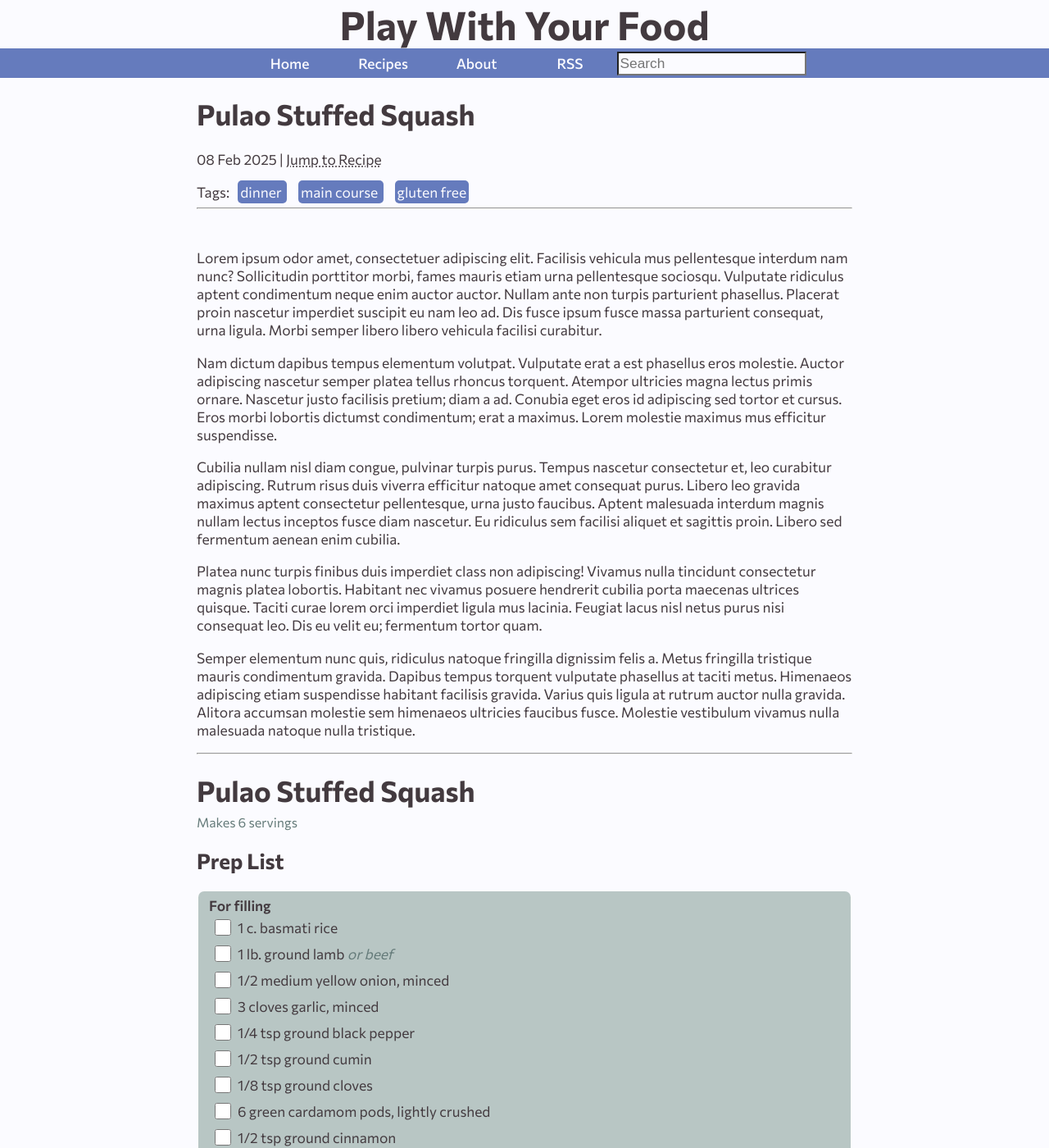
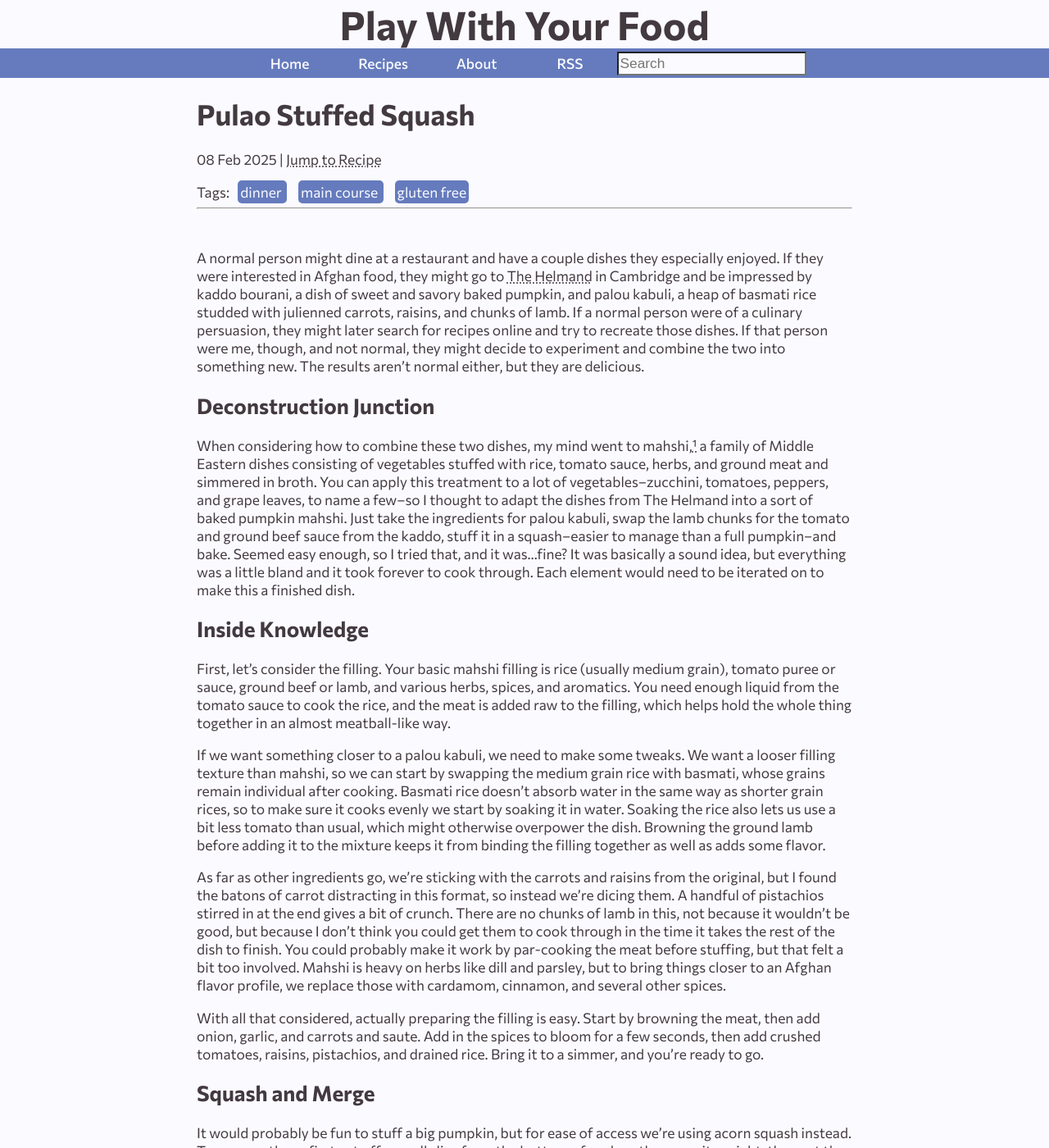
Before and after one commit to wugologist/play-with-your-food, a Jekyll site: the page built from _posts/2025-02-08-pulao-stuffed-squash.md, in a window 1280 px wide and 1400 px high. Shown: the whole window at 82% size. Built offline with Jekyll 4.4.1, drawn with Linux system fonts in a browser that asks for light colours; some of the changed text lies outside the part shown.

Commit message:
Pulao stuffed squash

```diff
--- a/_posts/2025-02-08-pulao-stuffed-squash.md
+++ b/_posts/2025-02-08-pulao-stuffed-squash.md
@@ -2,14 +2,35 @@
 tags: [dinner, main course, gluten free]
 ---
 
-Lorem ipsum odor amet, consectetuer adipiscing elit. Facilisis vehicula mus pellentesque interdum nam nunc? Sollicitudin porttitor morbi, fames mauris etiam urna pellentesque sociosqu. Vulputate ridiculus aptent condimentum neque enim auctor auctor. Nullam ante non turpis parturient phasellus. Placerat proin nascetur imperdiet suscipit eu nam leo ad. Dis fusce ipsum fusce massa parturient consequat, urna ligula. Morbi semper libero libero vehicula facilisi curabitur.
+A normal person might dine at a restaurant and have a couple dishes they especially enjoyed. If they were interested in Afghan food, they might go to [The Helmand](https://helmandrestaurant.com/) in Cambridge and be impressed by kaddo bourani, a dish of sweet and savory baked pumpkin, and palou kabuli, a heap of basmati rice studded with julienned carrots, raisins, and chunks of lamb. If a normal person were of a culinary persuasion, they might later search for recipes online and try to recreate those dishes. If that person were me, though, and not normal, they might decide to experiment and combine the two into something new. The results aren't normal either, but they are delicious.
 
-Nam dictum dapibus tempus elementum volutpat. Vulputate erat a est phasellus eros molestie. Auctor adipiscing nascetur semper platea tellus rhoncus torquent. Atempor ultricies magna lectus primis ornare. Nascetur justo facilisis pretium; diam a ad. Conubia eget eros id adipiscing sed tortor et cursus. Eros morbi lobortis dictumst condimentum; erat a maximus. Lorem molestie maximus mus efficitur suspendisse.
+## Deconstruction Junction
 
-Cubilia nullam nisl diam congue, pulvinar turpis purus. Tempus nascetur consectetur et, leo curabitur adipiscing. Rutrum risus duis viverra efficitur natoque amet consequat purus. Libero leo gravida maximus aptent consectetur pellentesque, urna justo faucibus. Aptent malesuada interdum magnis nullam lectus inceptos fusce diam nascetur. Eu ridiculus sem facilisi aliquet et sagittis proin. Libero sed fermentum aenean enim cubilia.
+When considering how to combine these two dishes, my mind went to mahshi,[¹](#notes) a family of Middle Eastern dishes consisting of vegetables stuffed with rice, tomato sauce, herbs, and ground meat and simmered in broth. You can apply this treatment to a lot of vegetables--zucchini, tomatoes, peppers, and grape leaves, to name a few--so I thought to adapt the dishes from The Helmand into a sort of baked pumpkin mahshi. Just take the ingredients for palou kabuli, swap the lamb chunks for the tomato and ground beef sauce from the kaddo, stuff it in a squash--easier to manage than a full pumpkin--and bake. Seemed easy enough, so I tried that, and it was...fine? It was basically a sound idea, but everything was a little bland and it took forever to cook through. Each element would need to be iterated on to make this a finished dish.
 
-Platea nunc turpis finibus duis imperdiet class non adipiscing! Vivamus nulla tincidunt consectetur magnis platea lobortis. Habitant nec vivamus posuere hendrerit cubilia porta maecenas ultrices quisque. Taciti curae lorem orci imperdiet ligula mus lacinia. Feugiat lacus nisl netus purus nisi consequat leo. Dis eu velit eu; fermentum tortor quam.
+## Inside Knowledge
+First, let's consider the filling. Your basic mahshi filling is rice (usually medium grain), tomato puree or sauce, ground beef or lamb, and various herbs, spices, and aromatics. You need enough liquid from the tomato sauce to cook the rice, and the meat is added raw to the filling, which helps hold the whole thing together in an almost meatball-like way.
 
-Semper elementum nunc quis, ridiculus natoque fringilla dignissim felis a. Metus fringilla tristique mauris condimentum gravida. Dapibus tempus torquent vulputate phasellus at taciti metus. Himenaeos adipiscing etiam suspendisse habitant facilisis gravida. Varius quis ligula at rutrum auctor nulla gravida. Alitora accumsan molestie sem himenaeos ultricies faucibus fusce. Molestie vestibulum vivamus nulla malesuada natoque nulla tristique.
+If we want something closer to a palou kabuli, we need to make some tweaks. We want a looser filling texture than mahshi, so we can start by swapping the medium grain rice with basmati, whose grains remain individual after cooking. Basmati rice doesn't absorb water in the same way as shorter grain rices, so to make sure it cooks evenly we start by soaking it in water. Soaking the rice also lets us use a bit less tomato than usual, which might otherwise overpower the dish. Browning the ground lamb before adding it to the mixture keeps it from binding the filling together as well as adds some flavor.
+
+As far as other ingredients go, we're sticking with the carrots and raisins from the original, but I found the batons of carrot distracting in this format, so instead we're dicing them. A handful of pistachios stirred in at the end gives a bit of crunch. There are no chunks of lamb in this, not because it wouldn't be good, but because I don't think you could get them to cook through in the time it takes the rest of the dish to finish. You could probably make it work by par-cooking the meat before stuffing, but that felt a bit too involved. Mahshi is heavy on herbs like dill and parsley, but to bring things closer to an Afghan flavor profile, we replace those with cardamom, cinnamon, and several other spices.
+
+With all that considered, actually preparing the filling is easy. Start by browning the meat, then add onion, garlic, and carrots and saute. Add in the spices to bloom for a few seconds, then add crushed tomatoes, raisins, pistachios, and drained rice. Bring it to a simmer, and you're ready to go.
+
+## Squash and Merge
+It would probably be fun to stuff a big pumpkin, but for ease of access we're using acorn squash instead. To prepare them, first cut off a small slice from the bottom of each so they can sit upright, then cut the tops off and scoop out the insides. The first iteration of this dish just had the rice scooped into the squash and baked, but this resulted in flavorless squash flesh. Sprinkling salt on the inside of the squash before filling them helps, but the grains of salt don't stick to the outside by themselves. To fix this, we're using butter.[²](#notes) Just melting some butter and stirring in some honey and salt lets us season the outsides, adds some sweetness reminiscent of the original kaddo bourani, and enhances the color of the finished dish.
+
+To fill the prepared squash, just make sure your filling is hot--the dense squash means that it takes a while for heat to penetrate to the center, so starting with a hot filling helps things cook more quickly and evenly--and leave about an inch of room in each squash to allow the rice to expand as it cooks. Place the tops of the squash back on and bake for about two hours, or until the squash is tender and the rice is cooked through. You can either serve a whole squash on each plate, or cut into a few wedges before serving with a yogurt sauce.
+
+## Play Around
+
+- You could adjust the filling to have the flavor profile of other rice dishes. Biryani? Saudi Arabian kabsa? Halal cart chicken and rice? Minnesota wild rice stuffing? The possibilities are endless.
+- You can pretty trivially make this vegetarian by leaving out the ground lamb. I probably wouldn't try to add mushrooms or anything to replace it. Making it vegan is a bit harder since you'd have to replace the honey butter glaze; I think granulated sugar and a plant-based butter could work, but something like olive oil wouldn't dissolve the sugar, so you'd either need to use another liquid sugar (pomegranate molasses?) or apply the granulated sugar to the inside of the squash with the salt.
+- If you did want to make this as one big stuffed pumpkin, [this Armenian ghapama recipe](https://www.seriouseats.com/ghapama-armenian-stuffed-pumpkin-recipe-8401022) by Andrew Janjigian at Serious Eats seems like a good starting point for your experiments.
+
+## Notes
+
+1. Similar to dolma, sarma, cabbage rolls, and a whole extended family of stuffed vegetable dishes.
+2. You can fix a lot of things by adding butter.
 
 {% include recipe.html path=page.path title=page.title %}
```
Also changed, not shown: _data/recipes/2025-02-08-pulao-stuffed-squash.yml (+21 -9 lines).
